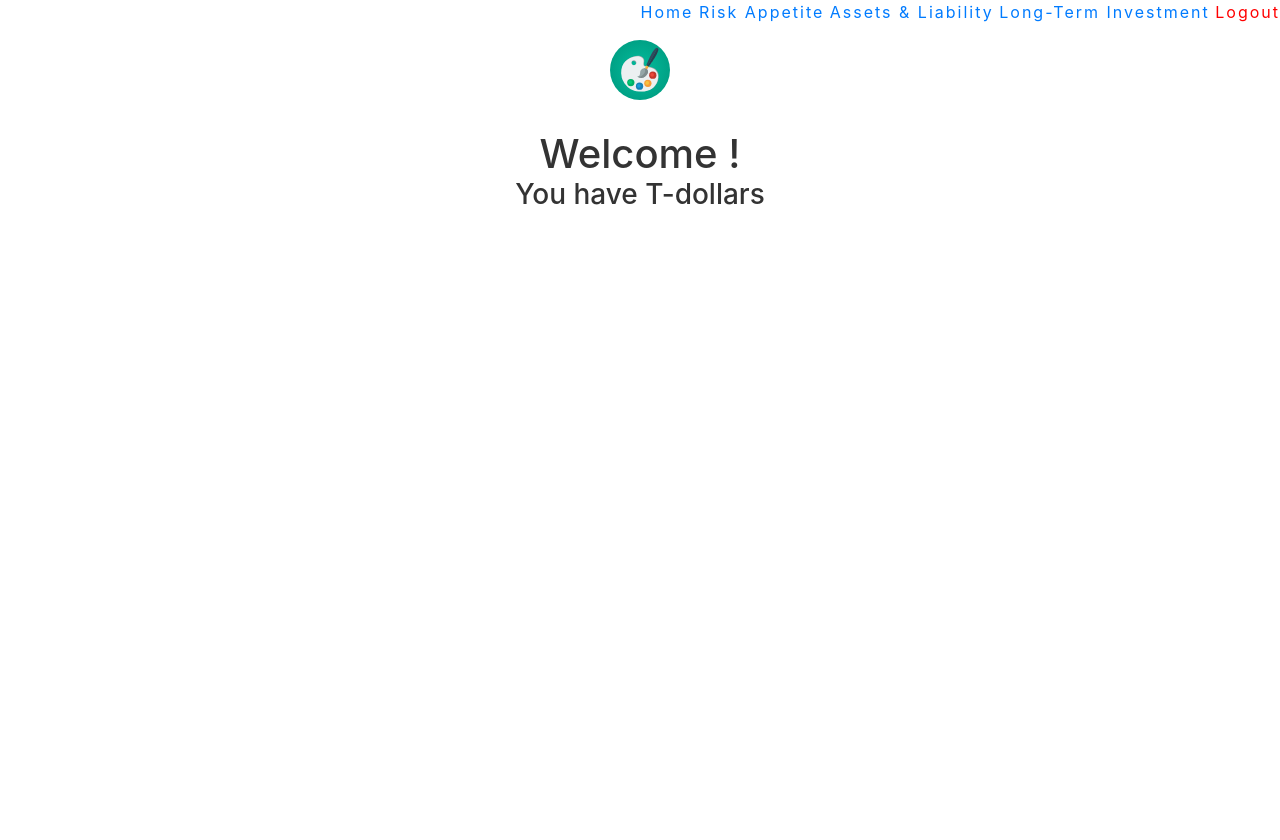
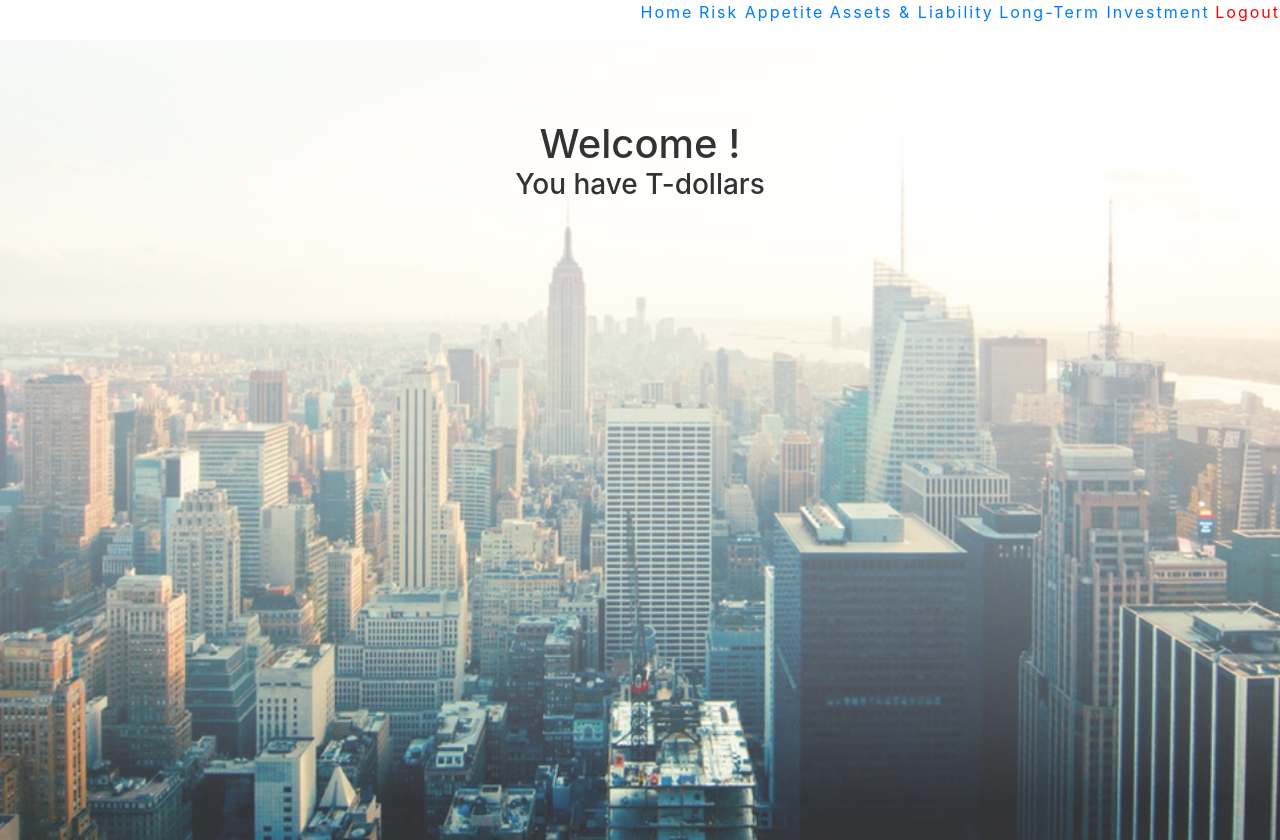
Before and after one commit to jcfrantz-2018/5thumbs, a PHP site: page /Home.php in a window 1280 px wide. Before the commit the page ends 205 px from the top, so only its background shows below. Run offline with PHP 8.4, Linux system fonts and the light colour scheme; the visitor is signed in with stand-in values (Sample User, id 1); data comes from the database, SQL or seed files in the repository; data that the repository does not hold is empty.

Commit message:
added backgrnd

```diff
--- a/Frontend/Home.php
+++ b/Frontend/Home.php
@@ -44,10 +44,8 @@ require_once 'header.php';
   ======================================================= -->
 </head>
 <body>
-    <section id="home" class="wow fadeIn">
-        <div class="hero-container">
-          <div  class="section-title text-center">
-          <img src="img/svg/paint-palette.svg" alt="img" class="img-fluid">
+<section id="newsletter" class="newsletter text-center wow fadeInUp">
+    <div class="overlay padd-section">
         <?php
         $userObj = new UserDAO;
         $TdollarsObj = new T_DollarsDAO;
@@ -57,6 +55,5 @@ require_once 'header.php';
         echo "<h3>You have {$T_dollars} T-dollars</h3>";
         ?>
       </div>
-        </div>
       </section>
 </body>
```
Lines whose indentation alone changed are shown as unchanged.
